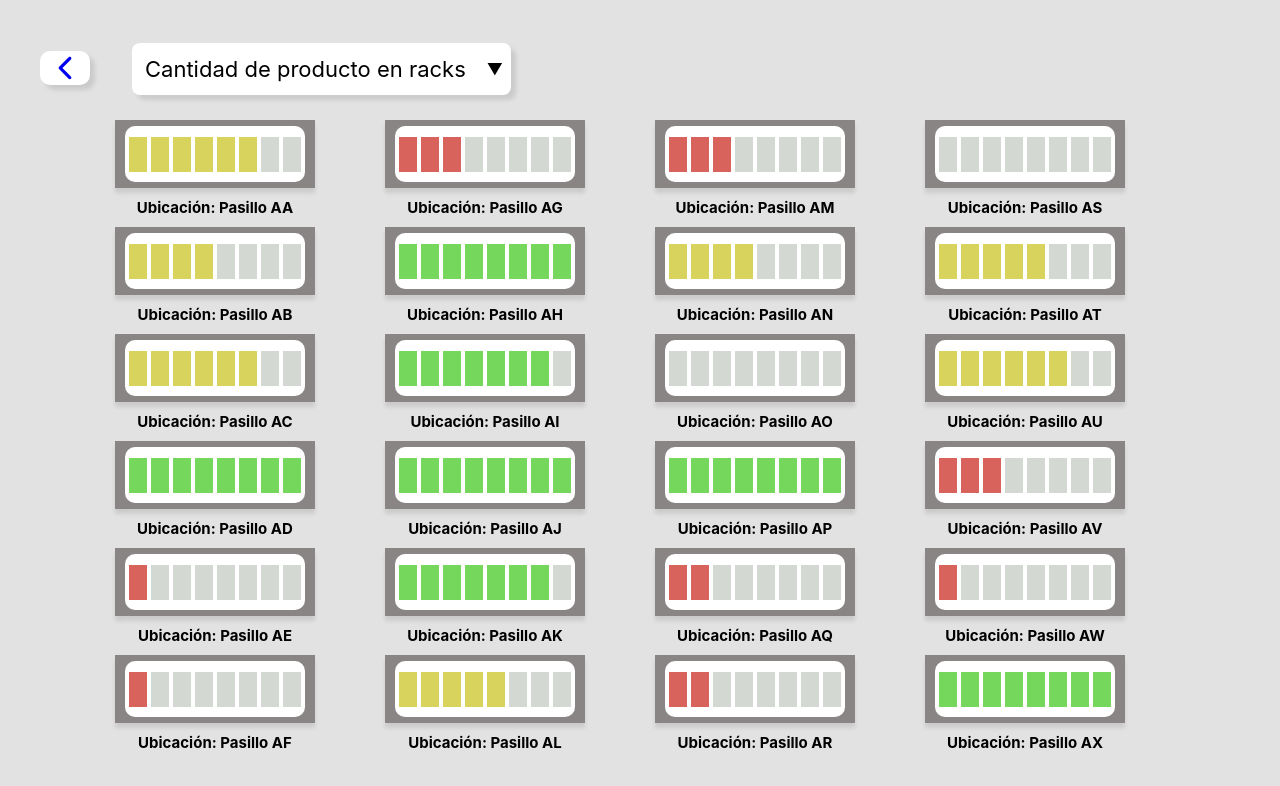
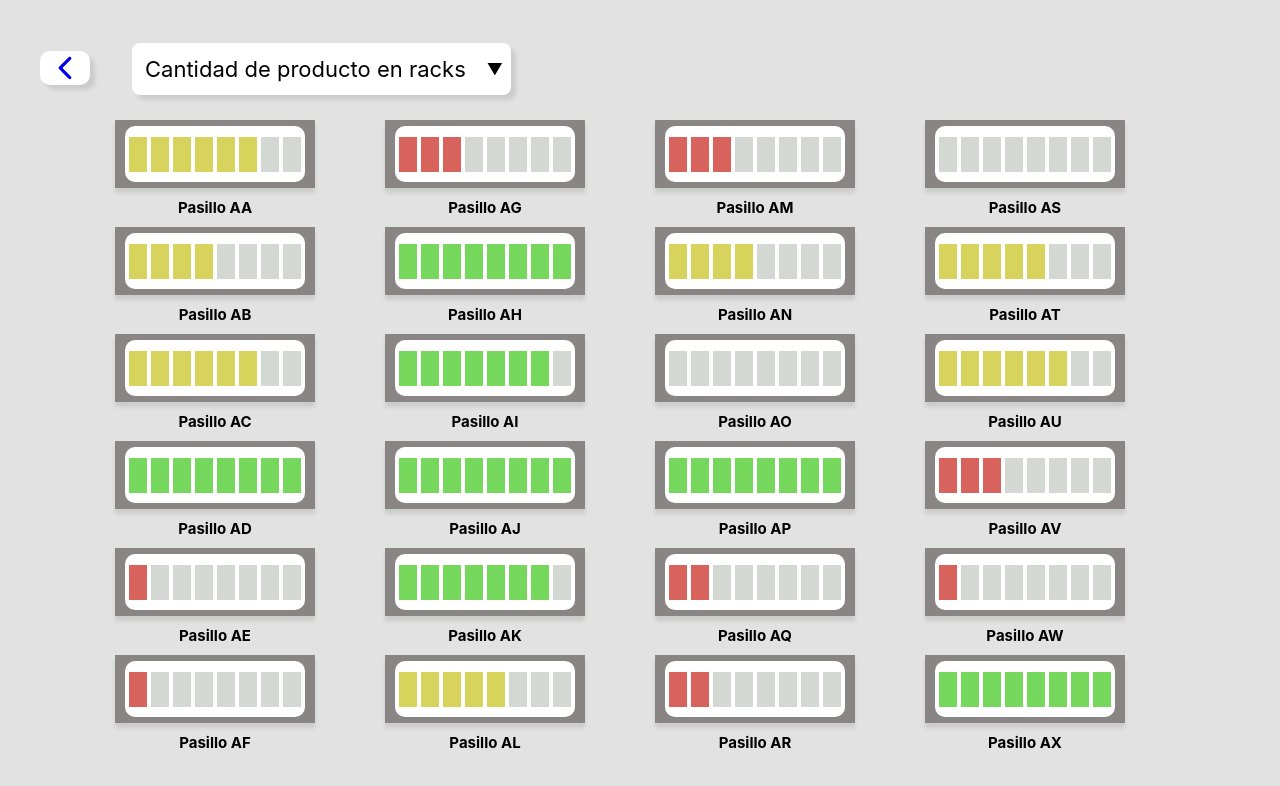
Before and after one commit to BimboDT/app-web, a React (Create React App) app in the folder bimbo-web/: page /almacen in a window 1280 px wide. Shown: the top 786 px of the page. Built offline with nearby package versions, Linux system fonts and the light colour scheme.

Commit message:
Pasillos

```diff
--- a/bimbo-web/src/componentes/Almacen.js
+++ b/bimbo-web/src/componentes/Almacen.js
@@ -33,9 +33,7 @@ const Almacen = ({ almacenValues, selectedOption, setIsHovered, locations, info,
                 >
                   <Componente value={value} setIsHovered={setIsHovered} />
                 </Link>
-                <div className="ubicacion">
-                  Ubicación: {location}
-                </div>
+                <div className="ubicacion"> {location} </div>
               </div>
             );
           })}
```
